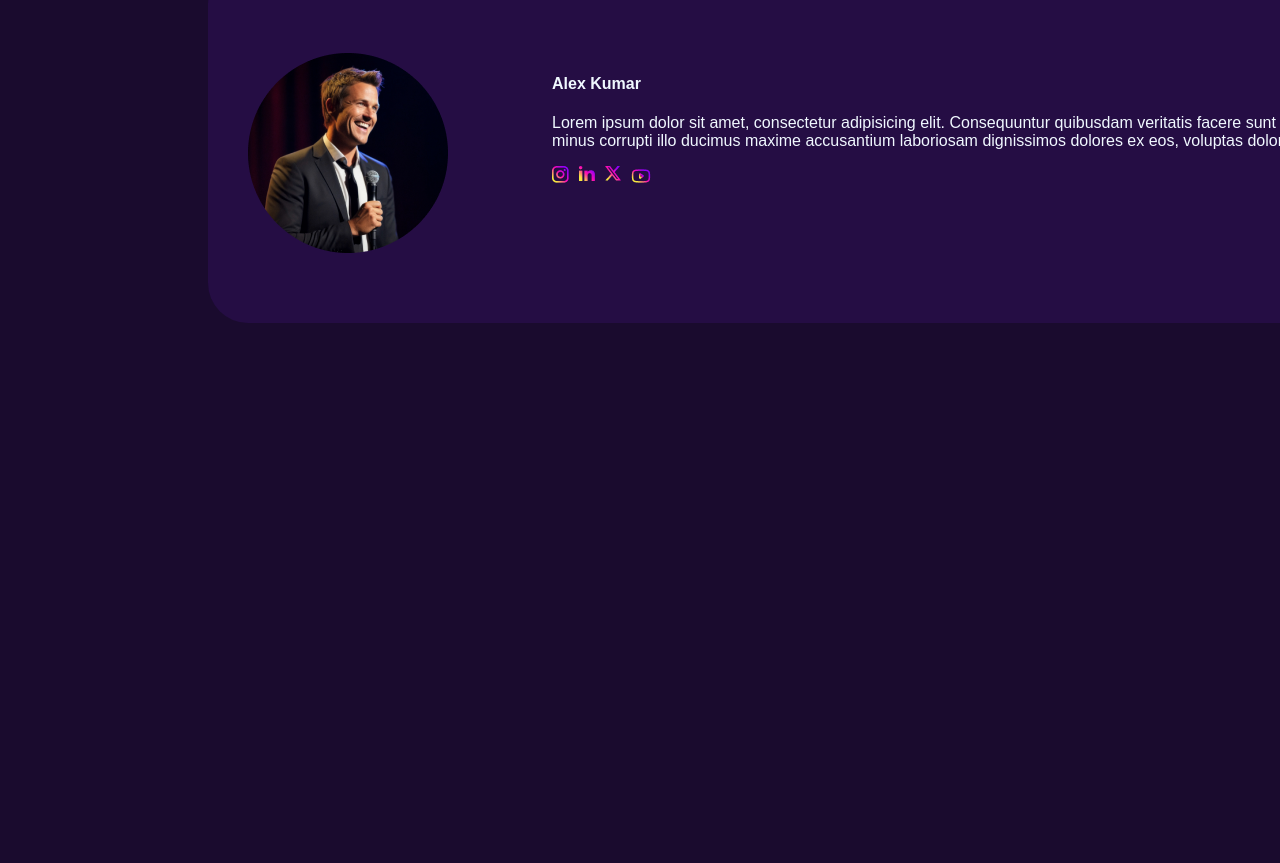
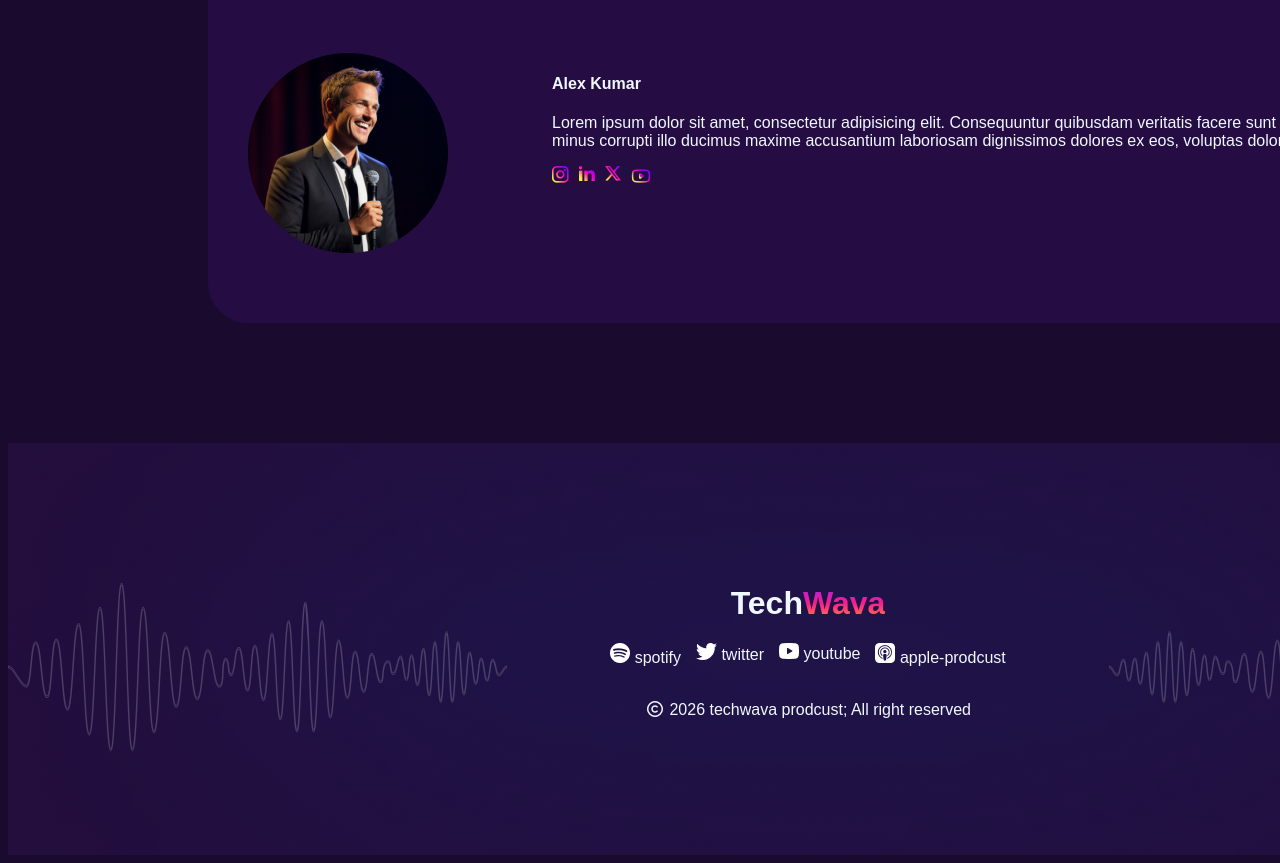
Before and after one commit to mahdi25800/Assignment-2, a plain HTML site: page index.html in a window 1280 px wide. Shown: the part 3580-4443 px from the top of the page. Before the commit the page ends 3911 px from the top, so only its background shows below. Drawn offline with Linux system fonts and the light colour scheme.

Commit message:
Assignment-02

```diff
--- a/index.html
+++ b/index.html
@@ -187,6 +187,28 @@
 
     </main>
     <footer>
+        <div class="footer">
+            <div class="footer-head">
+                <h1>Tech<span>Wava</span></h1>
+            </div>
+             <div class="footer-icon">
+                <div>
+                    <img src="assets/spotify.png"> spotify
+                </div>
+                <div>
+                    <img src="assets/twitter.png"> twitter
+                </div>
+                <div>
+                    <img src="assets/youtube-podcast.png"> youtube
+                </div>
+                <div>
+                    <img src="assets/apple-podcast.png"> apple-prodcust
+                </div>
+
+             </div><br>
+              <p><i class="fa-regular fa-copyright"></i> 2026 techwava prodcust; All right reserved</p>
+
+        </div>
 
     </footer>
 </body>
--- a/style/style.css
+++ b/style/style.css
@@ -242,3 +242,19 @@ ul{
     display: flex;
     gap: 10px;
 }
+.footer{
+    width:1600px ;
+    height:412px ;
+    background-image:url("assets/footer-bg.png") ;
+    color: aliceblue;
+    text-align: center;
+    margin-top: 120px;
+}
+.footer-head{
+    padding-top: 120px;
+}
+.footer-icon{
+    display: flex;
+    gap: 15px;
+    justify-content:center ;
+}
```
